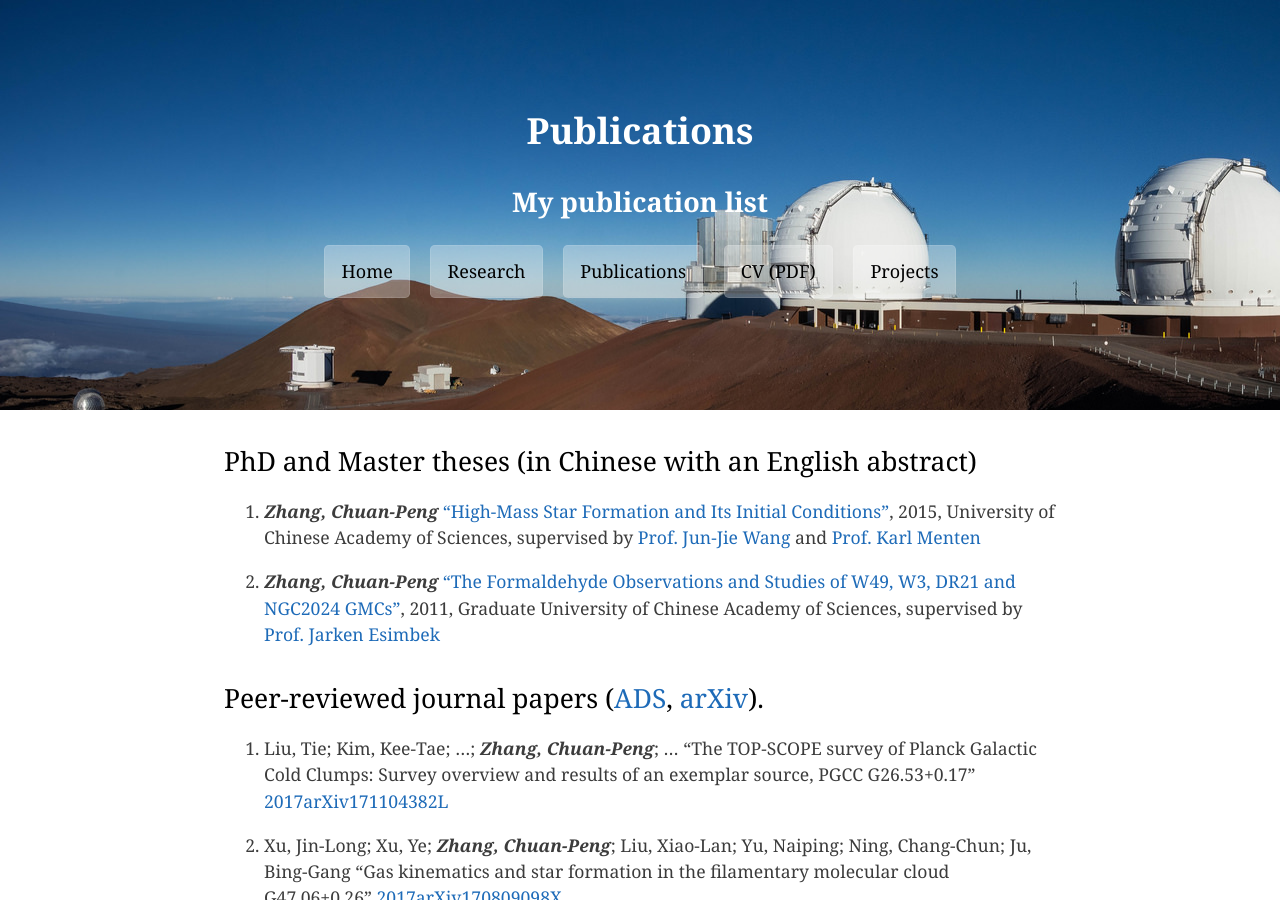
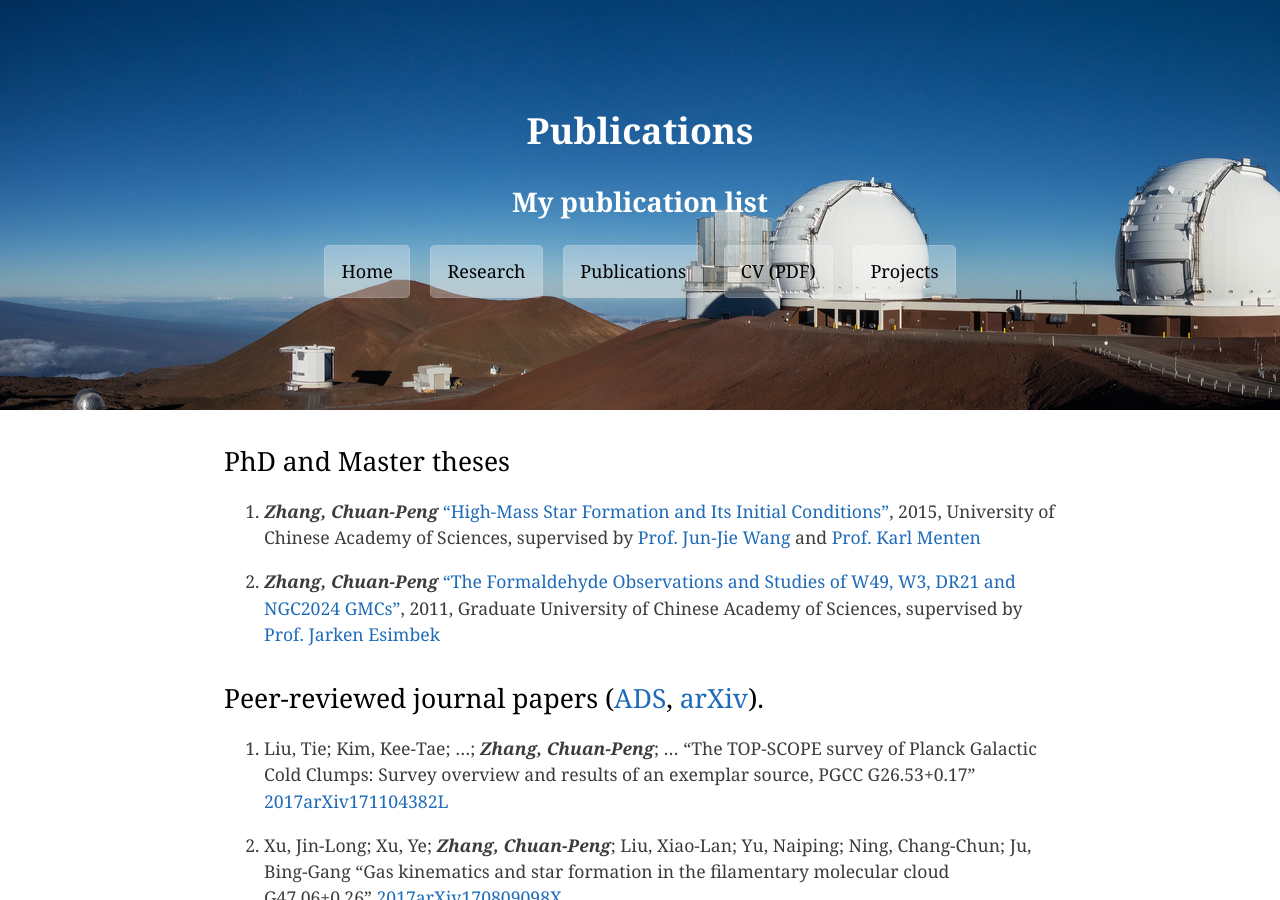
Before and after one commit to zcp521/zcp521.github.io, a Jekyll site: the page built from pub.md, in a window 1280 px wide and 900 px high. Built offline with Jekyll 4.4.1, drawn with Linux system fonts in a browser that asks for light colours.

Commit message:
Update pub.md

```diff
--- a/pub.md
+++ b/pub.md
@@ -4,7 +4,7 @@ title: "Publications"
 tagline: "My publication list"
 ---
 
-## PhD and Master theses (in Chinese with an English abstract)
+## PhD and Master theses
 
 2. ***Zhang, Chuan-Peng*** ["High-Mass Star Formation and Its Initial Conditions"]({{ site.baseurl }}/pub/thesis_phd.pdf), 2015, University of Chinese Academy of Sciences, supervised by [Prof. Jun-Jie Wang](http://sourcedb.naoc.cas.cn/en/enaoexpert/201304/t20130411_3817941.html) and [Prof. Karl Menten](https://blog.mpifr-bonn.mpg.de/karlmenten/)
 
```
